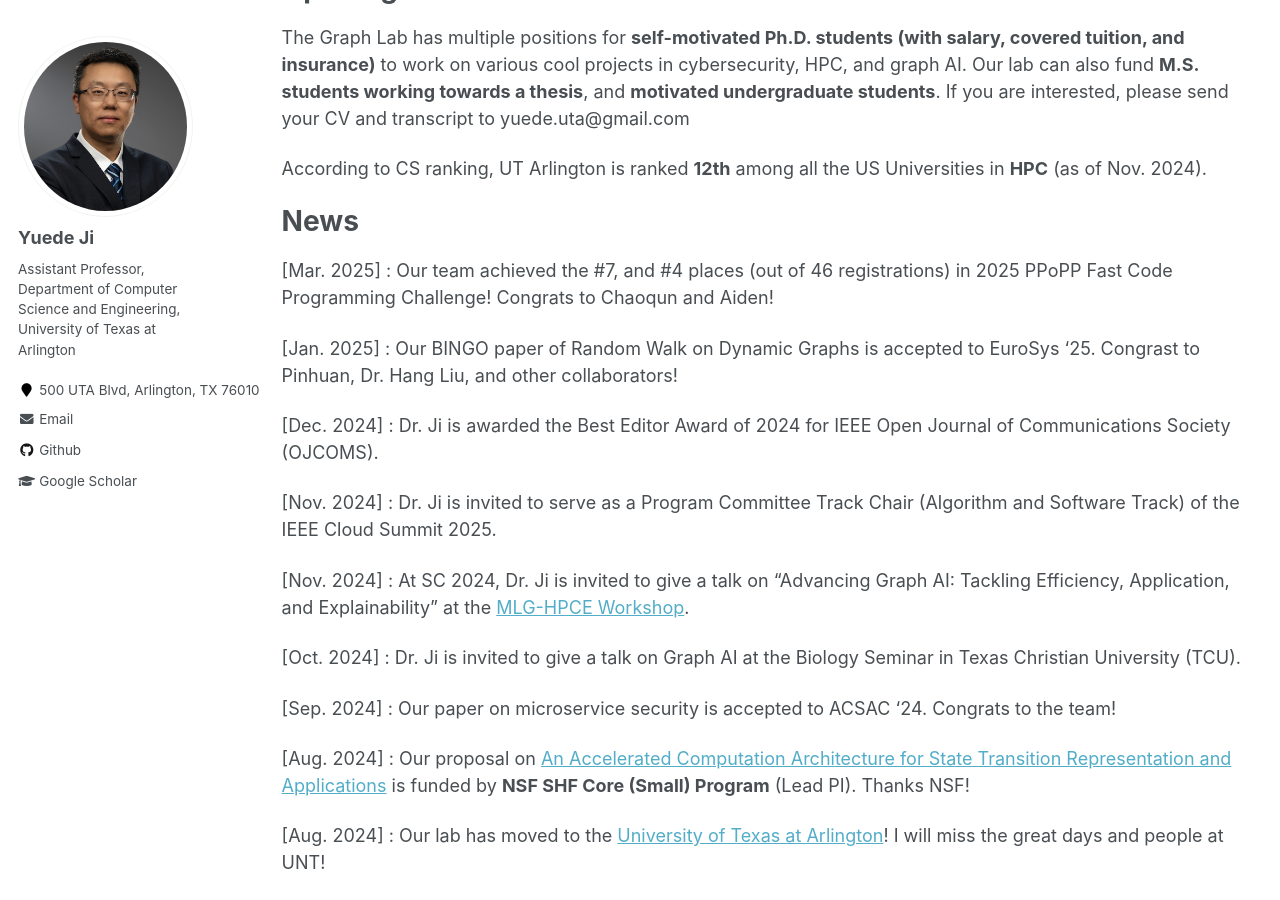
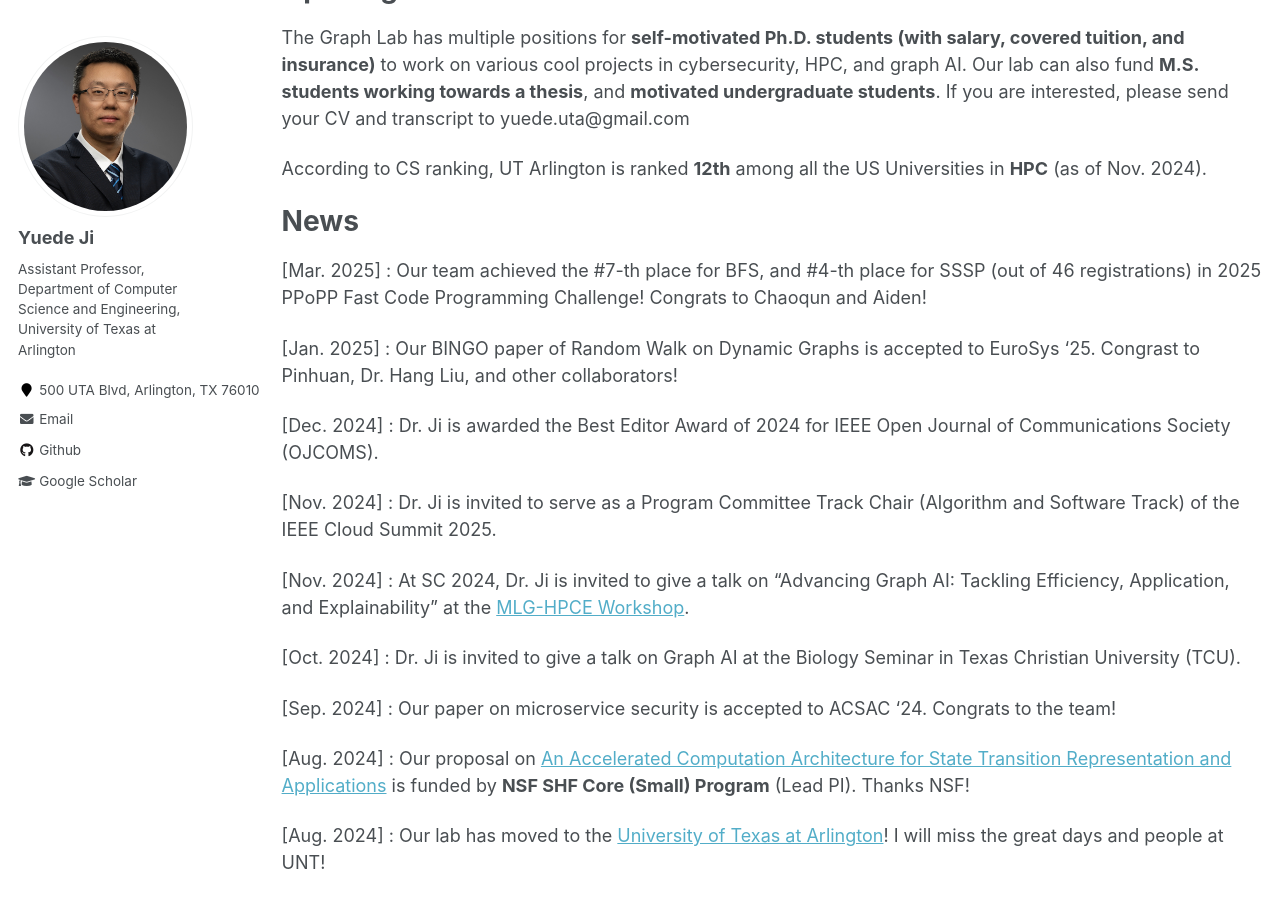
Before and after one commit to yuede/yuede.github.io, a Jekyll site: the page built from _pages/about.md, in a window 1280 px wide and 900 px high, scrolled down 509 px. Built offline with Jekyll 4.4.1, drawn with Linux system fonts in a browser that asks for light colours.

Commit message:
update about

```diff
--- a/_pages/about.md
+++ b/_pages/about.md
@@ -27,7 +27,7 @@ According to CS ranking, UT Arlington is ranked <strong>12th</strong> among all
 News
 ======
 
-[Mar. 2025] : Our team achieved the #7, and #4 places (out of 46 registrations) in 2025 PPoPP Fast Code Programming Challenge! Congrats to Chaoqun and Aiden!
+[Mar. 2025] : Our team achieved the #7-th place for BFS, and #4-th place for SSSP (out of 46 registrations) in 2025 PPoPP Fast Code Programming Challenge! Congrats to Chaoqun and Aiden!
 
 [Jan. 2025] : Our BINGO paper of Random Walk on Dynamic Graphs is accepted to EuroSys '25. Congrast to Pinhuan, Dr. Hang Liu, and other collaborators!
 
```
